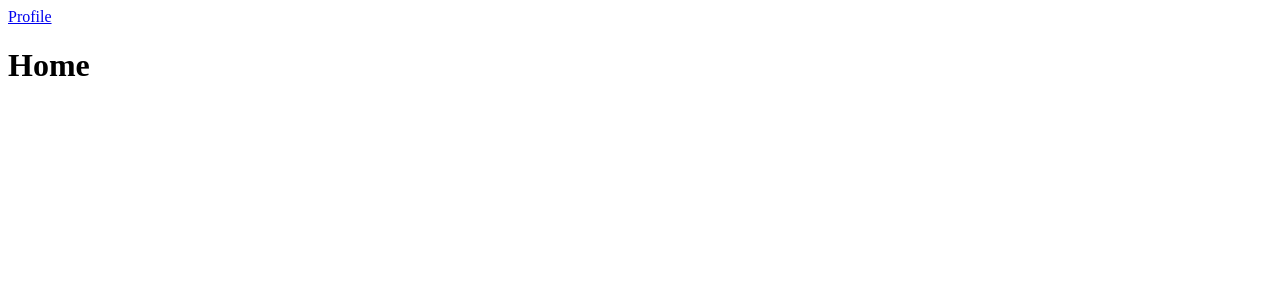
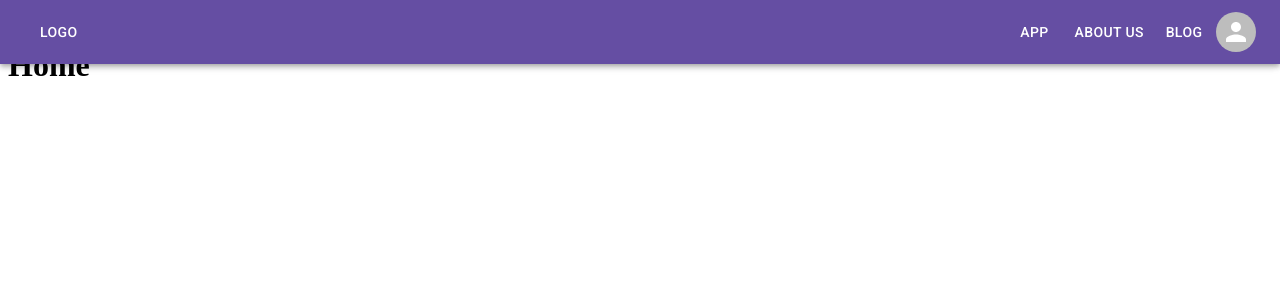
Before and after one commit to PeepholeApp/NFSD_APP_FRONTEND, a React (Vite) app: page / in a window 1280 px wide. Shown: the top 300 px of the page. Built offline with nearby package versions, Linux system fonts and the light colour scheme.

Commit message:
added navbar for logged in user

```diff
--- a/src/App.jsx
+++ b/src/App.jsx
@@ -11,6 +11,7 @@ import HomeApp from "./pages/HomeApp/HomeApp";
 import Login from "./pages/Login";
 import Profile from "./pages/Profile";
 import Register from "./pages/Register";
+import Navbar from "./components/NavBar";
 
 const theme = createTheme({
   palette: {
@@ -27,6 +28,7 @@ function App() {
       <ThemeProvider theme={theme}>
         <BrowserRouter>
           <AuthProvider>
+            <Navbar />
             <Routes>
               <Route path="/" element={<Home />} />
               <Route path="/login" element={<Login />} />
--- a/src/components/NavBar.jsx
+++ b/src/components/NavBar.jsx
@@ -5,14 +5,45 @@ import Toolbar from "@mui/material/Toolbar";
 import Button from "@mui/material/Button";
 import Home from "../pages/Home";
 import { useNavigate } from "react-router-dom";
+import { useAuth } from "../context/Login";
+import IconButton from "@mui/material/IconButton";
+import Avatar from "@mui/material/Avatar";
 
 const Navbar = () => {
+  const { user } = useAuth();
+
   const navigate = useNavigate();
 
   const onHome = () => {
     navigate("/");
   };
-  return (
+  return user ? (
+    <>
+      <AppBar component="nav">
+        <Toolbar>
+          <Button
+            variant="h6"
+            component="div"
+            onClick={onHome}
+            sx={{ flexGrow: 1, display: { xs: "none", sm: "block" } }}
+          >
+            FYP
+          </Button>
+          <Box sx={{ display: { xs: "none", sm: "block" } }}>
+            <Button key={"Home"} sx={{ color: "#fff" }}>
+              App
+            </Button>
+            <Button key={"Home"} sx={{ color: "#fff" }}>
+              About us
+            </Button>
+            <Button key={"Home"} sx={{ color: "#fff" }}>
+              Blog
+            </Button>
+          </Box>
+        </Toolbar>
+      </AppBar>
+    </>
+  ) : (
     <AppBar component="nav">
       <Toolbar>
         <Button
@@ -21,18 +52,21 @@ const Navbar = () => {
           onClick={onHome}
           sx={{ flexGrow: 1, display: { xs: "none", sm: "block" } }}
         >
-          FYP
+          LOGO
         </Button>
         <Box sx={{ display: { xs: "none", sm: "block" } }}>
           <Button key={"Home"} sx={{ color: "#fff" }}>
-            Nosotros
+            App
           </Button>
           <Button key={"Home"} sx={{ color: "#fff" }}>
-            Eventos
+            About us
           </Button>
           <Button key={"Home"} sx={{ color: "#fff" }}>
             Blog
           </Button>
+          <IconButton sx={{ p: 0 }}>
+            <Avatar />
+          </IconButton>
         </Box>
       </Toolbar>
     </AppBar>
--- a/src/pages/Profile.jsx
+++ b/src/pages/Profile.jsx
@@ -18,7 +18,6 @@ import { useNavigate } from "react-router-dom";
 import Stepper from "@mui/material/Stepper";
 import Step from "@mui/material/Step";
 import StepLabel from "@mui/material/StepLabel";
-import NavBar from "../components/NavBar";
 
 const languagesOptions = [
   {
@@ -102,7 +101,6 @@ const Profile = () => {
 
   return (
     <>
-      <NavBar />
       <Stack sx={{ m: 15 }} alignItems="center">
         <Stack sx={{ width: 500 }} spacing={2}>
           <Stepper activeStep={step}>
```
